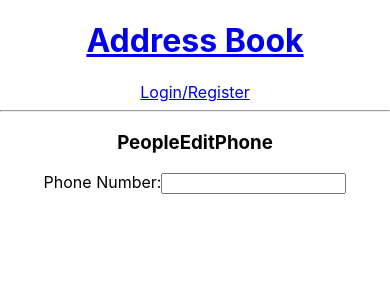
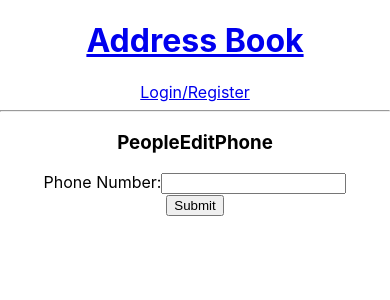
Before and after one commit to bbkbyti/address-book-Bayati-Babak, a React (Create React App) app in the folder client/: page /people/1/edit-phone in a window 390 px wide. Shown: the top 300 px of the page. Built offline with nearby package versions, Linux system fonts and the light colour scheme; no server answers.

Commit message:
Edit phone number works

```diff
--- a/client/src/containers/MainContainer.js
+++ b/client/src/containers/MainContainer.js
@@ -3,7 +3,7 @@ import { Routes, Route, useNavigate } from 'react-router-dom';
 import { addPerson, editPerson, getAllPeople } from '../services/people';
 import { addAddress, editAddress, getAllAddresses } from '../services/addresses';
 import { editEmail, getAllEmails } from '../services/emails';
-import { getAllPhones } from '../services/phones';
+import { editPhone, getAllPhones } from '../services/phones';
 import PeopleList from '../screens/PeopleList';
 import PeopleDetail from '../screens/PeopleDetail';
 import PeopleCreate from '../screens/PeopleCreate';
@@ -86,6 +86,14 @@ export default function MainContainer(props) {
         fetchAllPhones()
     }, [])
 
+    const handleEditPhone = async (id, formData) => {
+        const phoneData = await editPhone(id, formData);
+        setPhonesList((prevState) => prevState.map((phone) => {
+            return phone.id === Number(id) ? phoneData : phone
+        }))
+        navigate(`/people/${id}`)
+    }
+
     const handleCreate = async (formData) => {
         const personData = await addPerson(formData);
         setPeopleList((prevState) => [...prevState, personData]);
@@ -102,7 +110,7 @@ export default function MainContainer(props) {
                 <Route exact path='/people/:id/edit-address' element={<PeopleEditAddress addressList={addressList} handleEditAddress={handleEditAddress} />} />
                 <Route exact path='/people/:id/edit-name' element={<PeopleEditName peopleList={peopleList} handleEditName={handleEditName} />} />
                 <Route exact path='/people/:id/edit-email' element={<PeopleEditEmail emailsList={emailsList} handleEditEmail={handleEditEmail} />} />
-                <Route exact path='/people/:id/edit-phone' element={<PeopleEditPhone phonesList={phonesList} />} />
+                <Route exact path='/people/:id/edit-phone' element={<PeopleEditPhone phonesList={phonesList} handleEditPhone={handleEditPhone} />} />
             </Routes>
 
         </div>
--- a/client/src/screens/PeopleEditPhone.js
+++ b/client/src/screens/PeopleEditPhone.js
@@ -6,7 +6,7 @@ export default function PeopleEditPhone(props) {
         phone_number: '',
     })
 
-    const { phonesList } = props
+    const { phonesList, handleEditPhone } = props
     const { id } = useParams();
 
     useEffect(() => {
@@ -31,7 +31,10 @@ export default function PeopleEditPhone(props) {
     return (
         <div>
             <h3>PeopleEditPhone</h3>
-            <form>
+            <form onSubmit={(e) => {
+                e.preventDefault();
+                handleEditPhone(id, phoneData)
+            }}>
                 <label>
                     Phone Number:
                     <input
@@ -41,6 +44,8 @@ export default function PeopleEditPhone(props) {
                         onChange={handleChange}
                     />
                 </label>
+                <br />
+                <button>Submit</button>
             </form>
         </div>
     )
```
